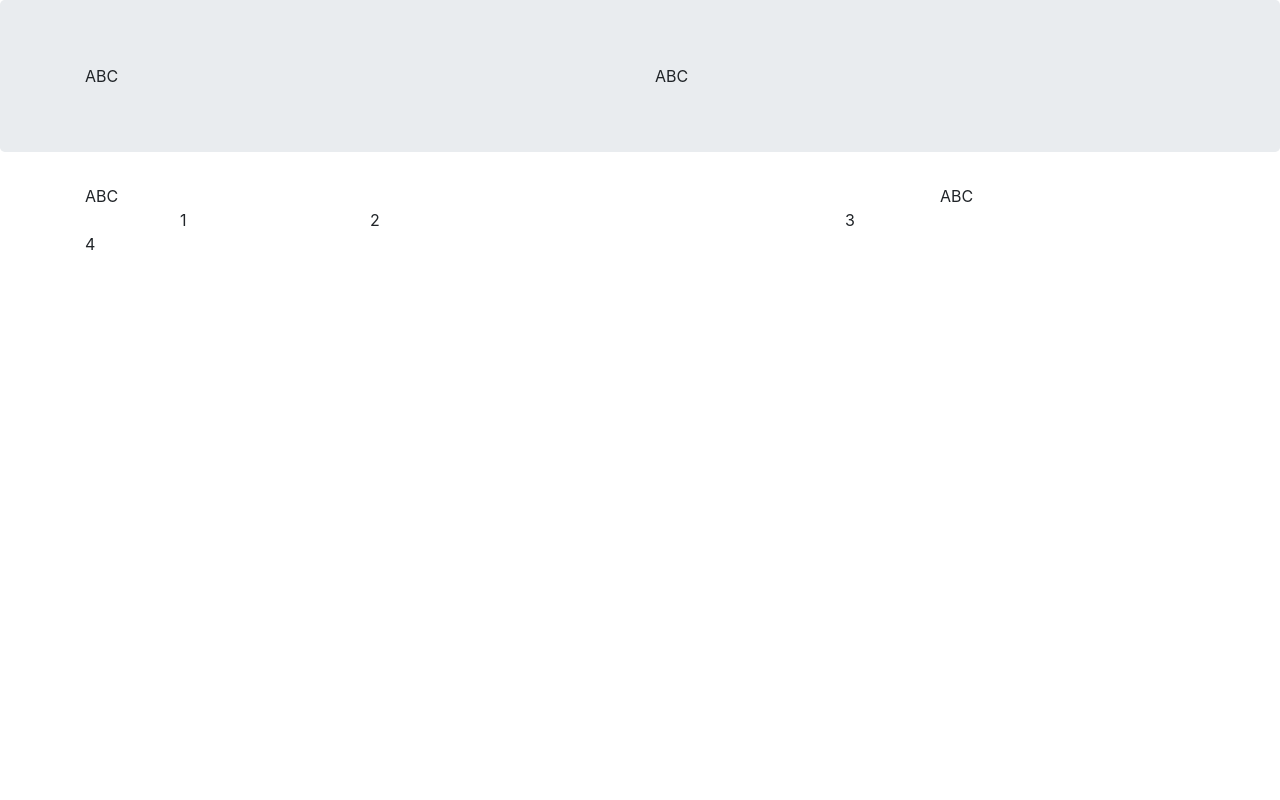
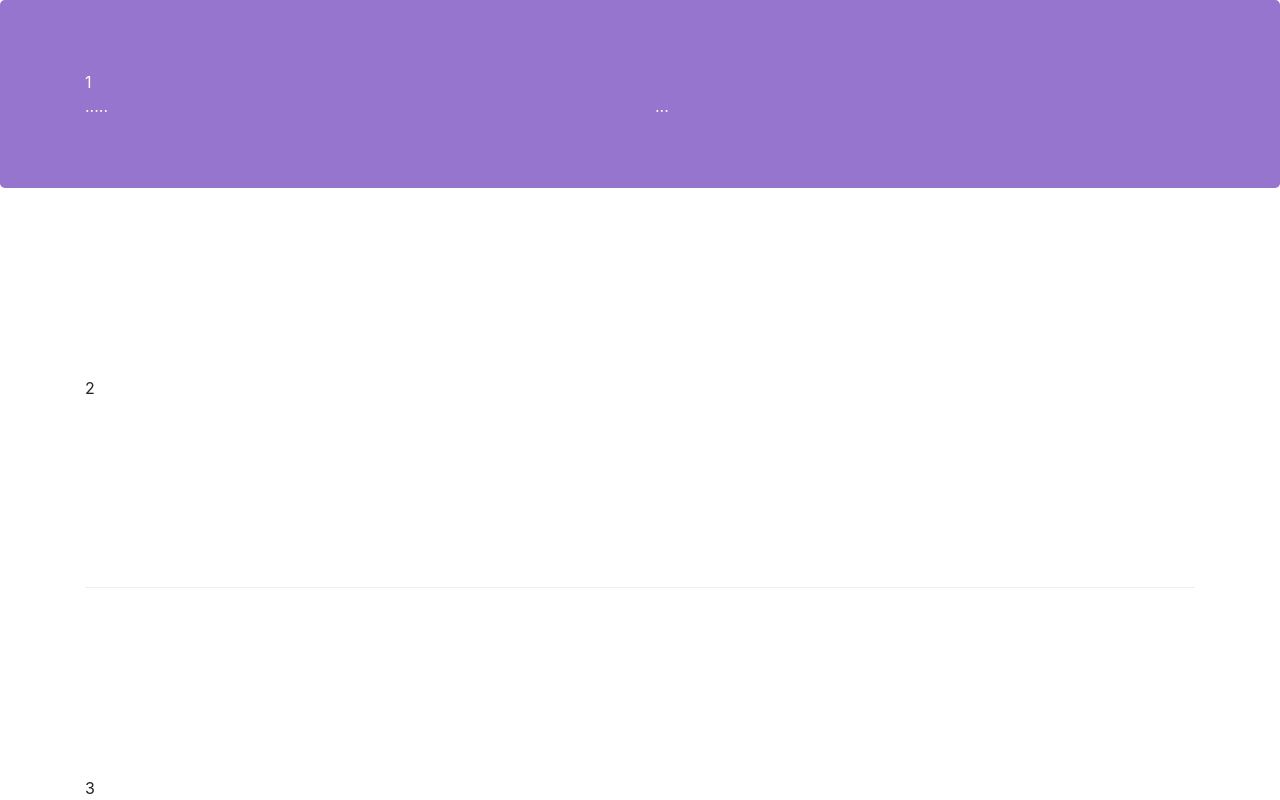
Before and after one commit to quang1404/git-test-01, a website: page index.html in a window 1280 px wide. Shown: the top 800 px of the page. Drawn offline with nearby package versions, Linux system fonts and the light colour scheme; files that its build step writes are made by us from their sources.

Commit message:
bootstrap grid part 2

```diff
--- /dev/null
+++ b/assets/css/style.css
@@ -0,0 +1,30 @@
+.row-header{
+    margin: 0px auto;
+    padding: 0px;
+}
+
+.row-content{
+    margin: 0px auto;
+    padding: 50px 0px 50px 0px;
+    border-bottom: 1px ridge;
+    min-height: 400px;
+}
+
+.footer{
+    background-color: aliceblue;
+    margin:0px auto;
+    padding: 20px 0px 20px 0px;
+}
+
+.jumbotron{
+    padding: 70px 30px 70px 30px;
+    margin: 0px auto;
+    background-color: #9575CD;
+    color: floralwhite;
+}
+
+address{
+    font-size: 80%;
+    margin:0px;
+    color: #0f0f0f;
+}
--- a/index.html
+++ b/index.html
@@ -6,18 +6,25 @@
     <meta name="viewport" content="width=device-width, initial-scale=1.0">
     <title>Document</title>
     <link rel="stylesheet" href="node_modules/bootstrap/dist/css/bootstrap.min.css">
+    <link rel="stylesheet" href="assets/style.css">
 </head>
 <body>
     <header class="jumbotron">
         <div class="container">
+            <div class="row row-header">1</div>
             <div class="row">
-                <div class="col-12 col-sm-6">ABC</div>
-                <div class="col-12 col-sm">ABC</div>
+                <div class="col-12 col-sm-6">
+                    .....
+                </div>
+                <div class="col-12 col-sm">...</div>
             </div>
         </div>
     </header>
     <section>
         <div class="container">
+            <div class="row row-content align-items-center">2</div>
+            <div class="row row-content align-items-center">3</div>
+            <div class="row row-content align-items-center">...</div>
             <div class="row">
                 <div class="col-12 col-sm-4 col-md-3 order-sm-last">ABC</div>
                 <div class="col col-sm col-md order-sm-first">ABC</div>
@@ -26,11 +33,11 @@
     </section>
     <footer>
         <div class="container">
-            <div class="row">
+            <div class="row justify-content-center">
                 <div class="col-4 offset-1 col-sm-2">1</div>
-                <div class="col-7 col-sm-5">2</div>
+                <div class="col-7 col-sm-5 align-items-center">2</div>
                 <div class="col-12 col-sm-4">3</div>
-                <div class="col-auto">4</div>
+                <div class="col-auto text-center">4</div>
             </div>
         </div>
     </footer>
```
